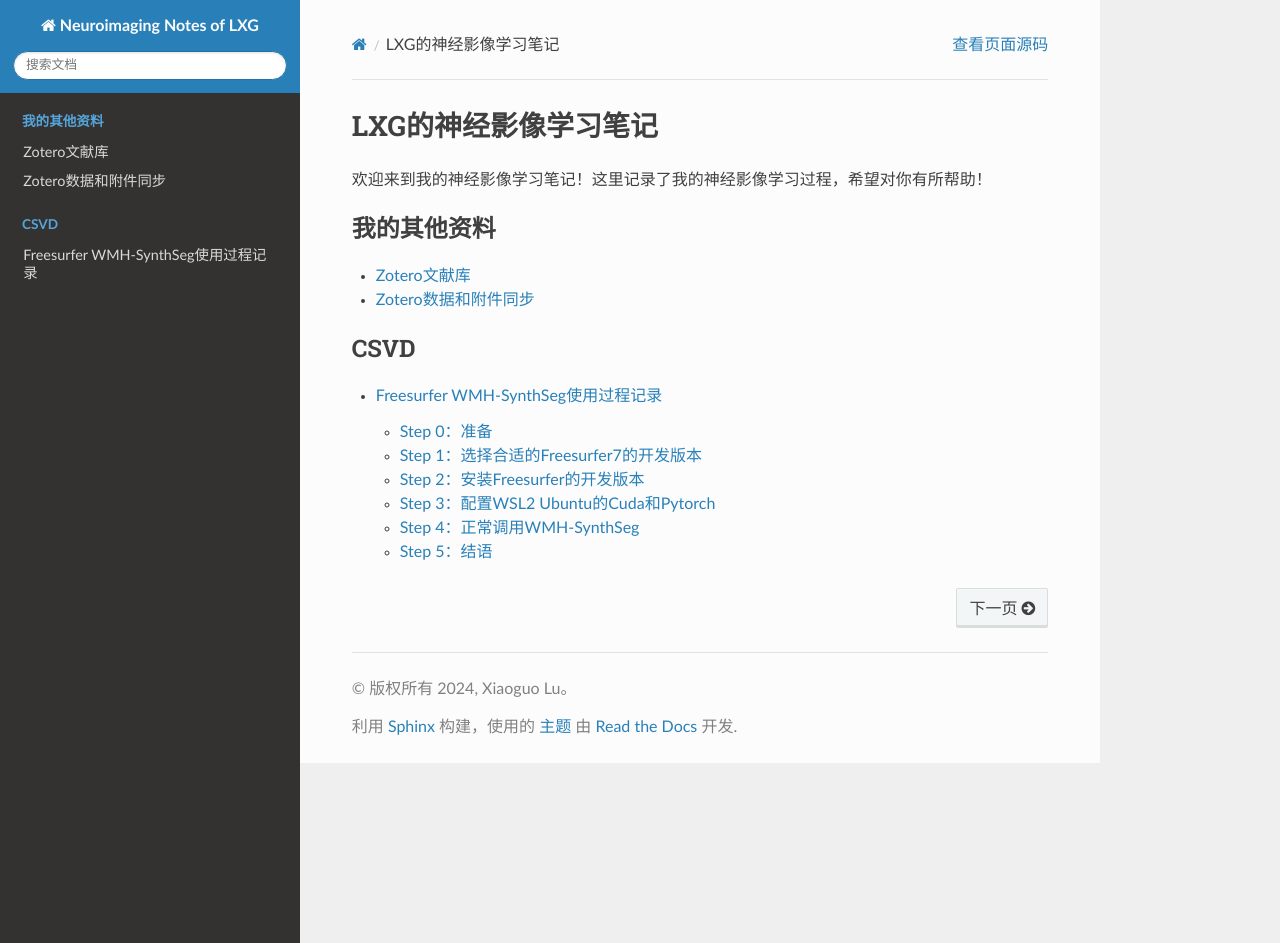
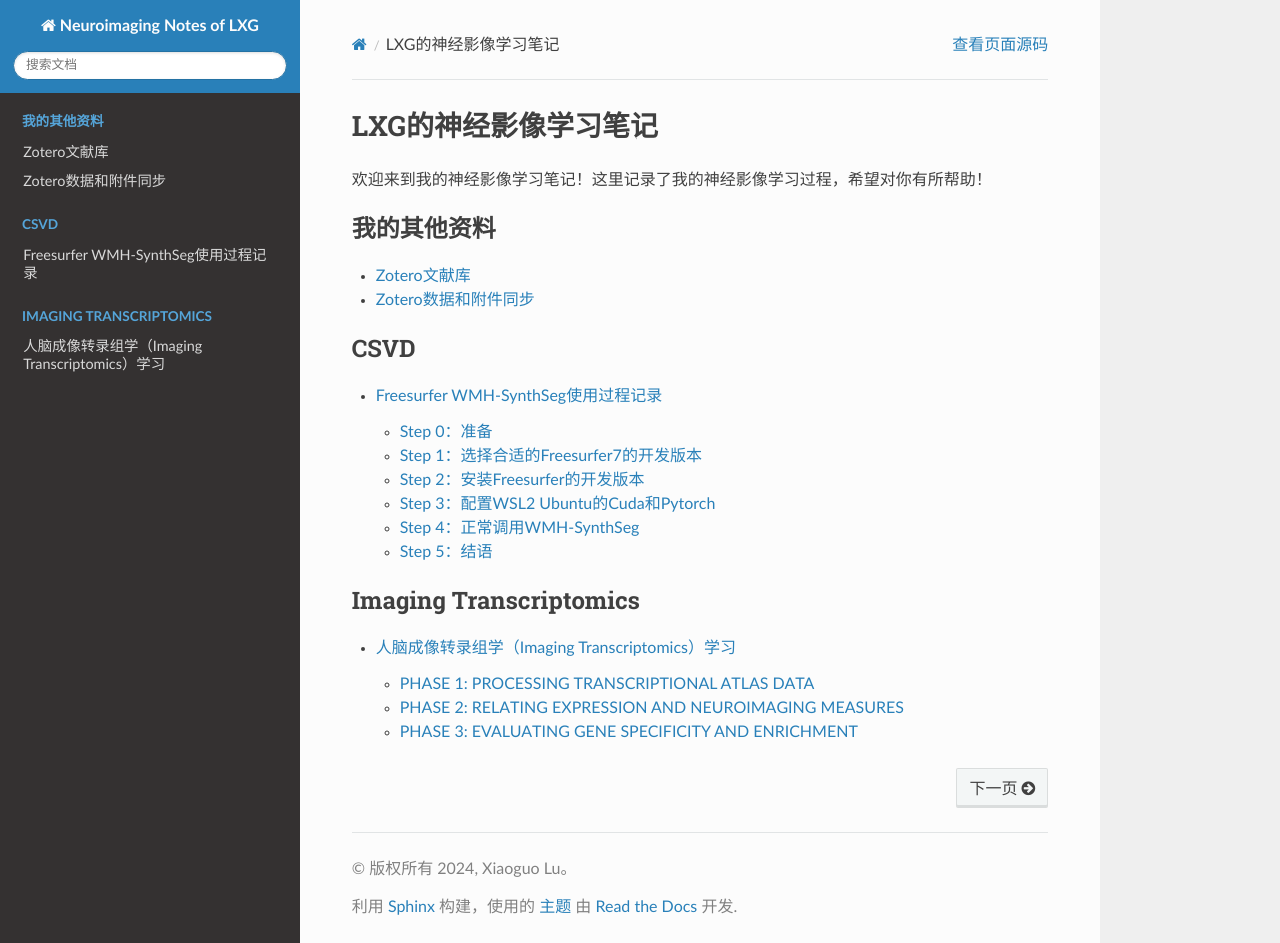
Before and after one commit to LuuuXG/Neuroimaging-Notes-of-LXG, a Sphinx documentation site: the page built from source/index.rst, in a window 1280 px wide and 943 px high. Built offline with Sphinx 7.4.7 and the Read the Docs theme 2.0.0, drawn with Linux system fonts in a browser that asks for light colours.

Commit message:
add notes

```diff
--- /dev/null
+++ b/source/Imaging Transcriptomics/index.rst
@@ -0,0 +1,7 @@
+Imaging Transcriptomics
+========================
+
+.. toctree::
+   :maxdepth: 2
+
+   综述学习笔记
--- a/source/index.rst
+++ b/source/index.rst
@@ -24,3 +24,9 @@ LXG的神经影像学习笔记
    :caption: CSVD
 
    CSVD/WMH-SynthSeg使用过程记录
+
+.. toctree::
+   :maxdepth: 2
+   :caption: Imaging Transcriptomics
+
+   Imaging Transcriptomics/综述学习笔记
```
Also changed, not shown: source/Imaging Transcriptomics/综述学习笔记.md (added, +19 -0 lines), source/Imaging Transcriptomics/综述学习笔记-1.png (added).
